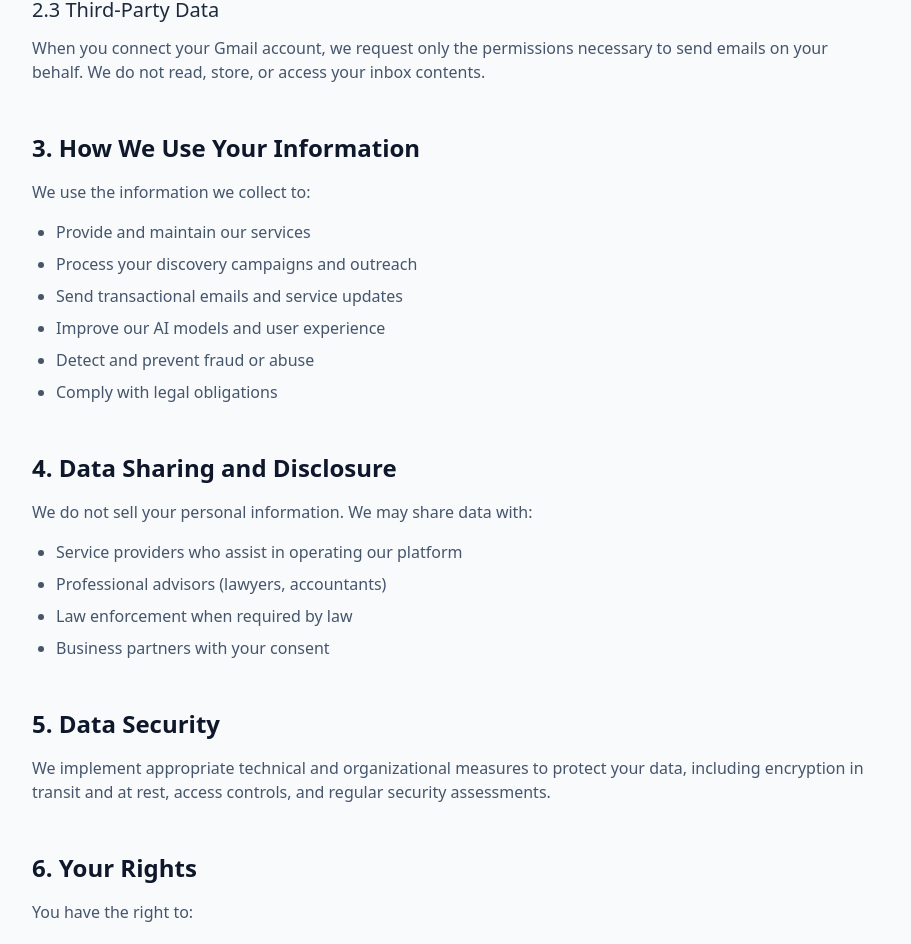
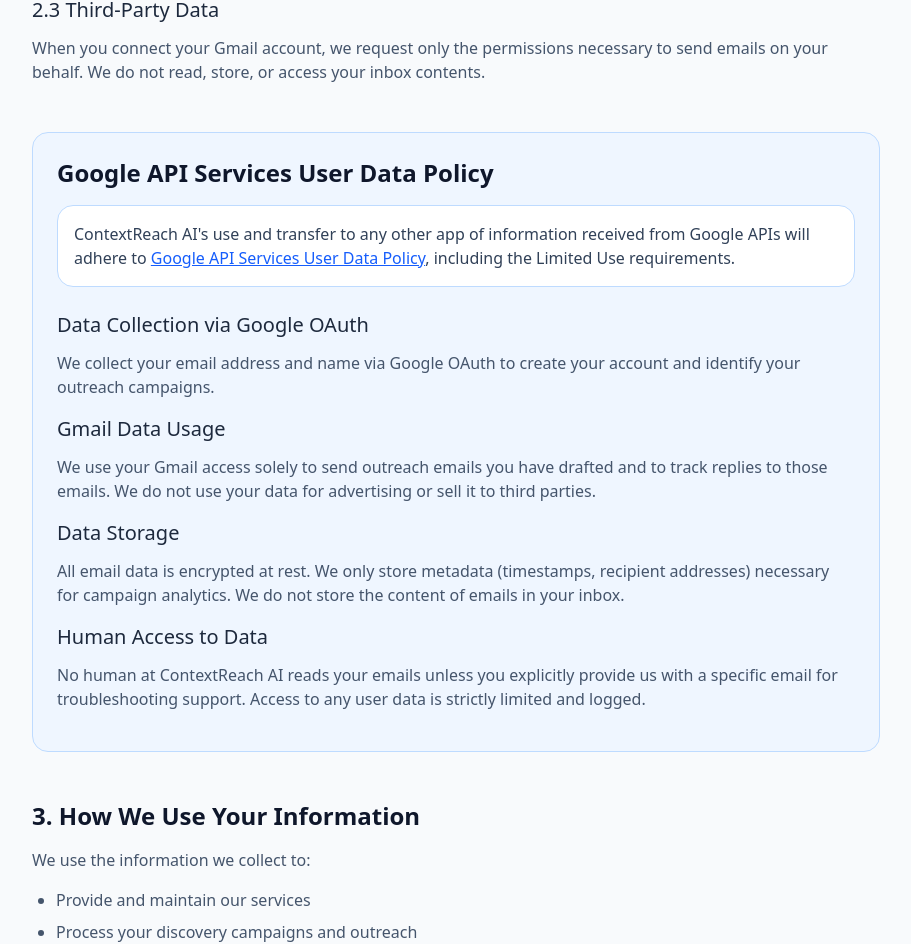
Before and after one commit to adechisomeje/context-reach-next, a Next.js app: page /privacy in a window 1280 px wide. Shown: the part 857-1801 px from the top of the page, without its empty margins (184-1095 px from the left). Built offline with nearby package versions, Linux system fonts and the light colour scheme; no server answers.

Commit message:
updated privacy

```diff
--- a/app/privacy/page.tsx
+++ b/app/privacy/page.tsx
@@ -75,6 +75,64 @@ export default function PrivacyPage() {
             <p className="text-slate-600 dark:text-slate-400 mb-4">
               When you connect your Gmail account, we request only the permissions necessary
               to send emails on your behalf. We do not read, store, or access your inbox contents.
+            </p>
+          </section>
+
+          {/* Google API Services Disclosure - Required for Gmail Restricted Scope */}
+          <section className="mb-12 p-6 bg-blue-50 dark:bg-blue-900/20 border border-blue-200 dark:border-blue-800 rounded-lg">
+            <h2 className="text-2xl font-semibold text-slate-900 dark:text-white mb-4">
+              Google API Services User Data Policy
+            </h2>
+
+            <div className="bg-white dark:bg-slate-800 p-4 rounded-lg mb-6 border border-blue-200 dark:border-blue-700">
+              <p className="text-slate-700 dark:text-slate-300 font-medium">
+                ContextReach AI&apos;s use and transfer to any other app of information received from
+                Google APIs will adhere to{" "}
+                <a
+                  href="https://developers.google.com/terms/api-services-user-data-policy"
+                  target="_blank"
+                  rel="noopener noreferrer"
+                  className="text-blue-600 dark:text-blue-400 underline hover:text-blue-700"
+                >
+                  Google API Services User Data Policy
+                </a>
+                , including the Limited Use requirements.
+              </p>
+            </div>
+
+            <h3 className="text-xl font-medium text-slate-800 dark:text-slate-200 mb-3">
+              Data Collection via Google OAuth
+            </h3>
+            <p className="text-slate-600 dark:text-slate-400 mb-4">
+              We collect your email address and name via Google OAuth to create your account
+              and identify your outreach campaigns.
+            </p>
+
+            <h3 className="text-xl font-medium text-slate-800 dark:text-slate-200 mb-3">
+              Gmail Data Usage
+            </h3>
+            <p className="text-slate-600 dark:text-slate-400 mb-4">
+              We use your Gmail access solely to send outreach emails you have drafted and to
+              track replies to those emails. We do not use your data for advertising or sell
+              it to third parties.
+            </p>
+
+            <h3 className="text-xl font-medium text-slate-800 dark:text-slate-200 mb-3">
+              Data Storage
+            </h3>
+            <p className="text-slate-600 dark:text-slate-400 mb-4">
+              All email data is encrypted at rest. We only store metadata (timestamps, recipient
+              addresses) necessary for campaign analytics. We do not store the content of emails
+              in your inbox.
+            </p>
+
+            <h3 className="text-xl font-medium text-slate-800 dark:text-slate-200 mb-3">
+              Human Access to Data
+            </h3>
+            <p className="text-slate-600 dark:text-slate-400 mb-4">
+              No human at ContextReach AI reads your emails unless you explicitly provide us
+              with a specific email for troubleshooting support. Access to any user data is
+              strictly limited and logged.
             </p>
           </section>
 
```
